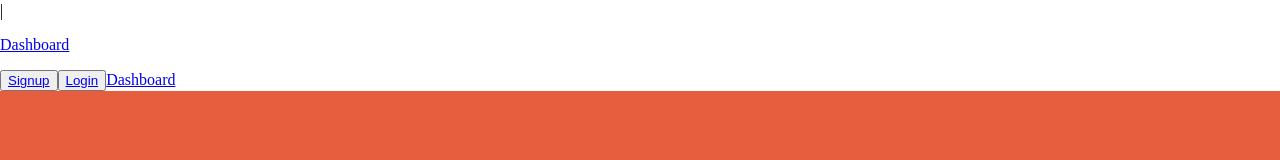
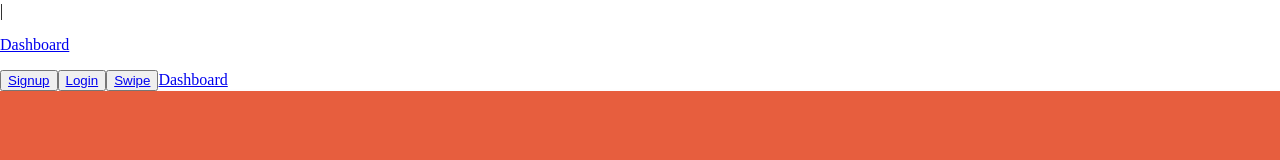
Before and after one commit to thanetate/HackUNT, a Next.js app: page / in a window 1280 px wide. Shown: the part 134-294 px from the top of the page. Built offline with nearby package versions, Linux system fonts and the light colour scheme; a web font is replaced by a local one.

Commit message:
Add link to swipe page

```diff
--- a/app/page.tsx
+++ b/app/page.tsx
@@ -12,6 +12,9 @@ export default function Home() {
       </button>
       <button>
         <Link href="/login">Login</Link>
+      </button>
+      <button>
+        <Link href="/swipe">Swipe</Link>
       </button>
       <Link href="/dashboard">Dashboard</Link>
       {/* Landing Area */}
```
